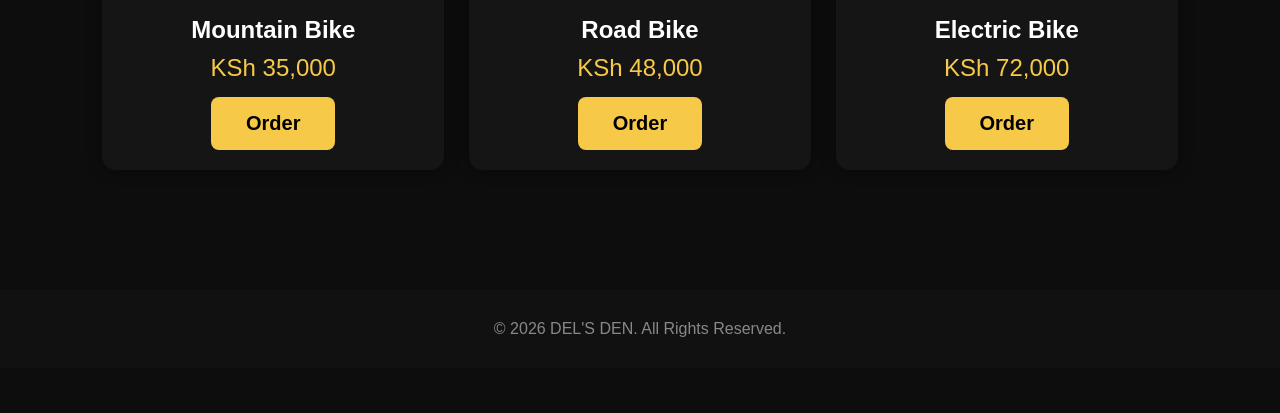
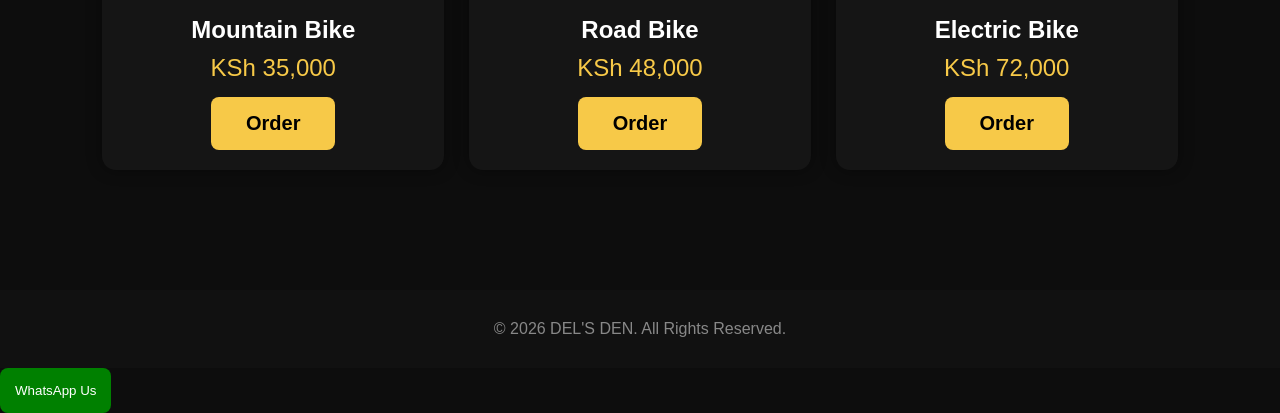
Before and after one commit to kariukijames052001-ux/dels-den, a website: page index.html in a window 1280 px wide. Shown: the part 1199-1612 px from the top of the page. Before the commit the page ends 1567 px from the top, so only its background shows below. Drawn offline with Linux system fonts and the light colour scheme.

Commit message:
Add WhatsApp contact button to index.html

```diff
--- a/index.html
+++ b/index.html
@@ -218,6 +218,10 @@ alert("Server error ❌");
 
 }
 </script>
-
+<a href="https://wa.me/254714581031" target="_blank">
+<button style="background:green;color:white;padding:15px;border:none;border-radius:8px;cursor:pointer;">
+WhatsApp Us
+</button>
+</a>
 </body>
 </html>
```
